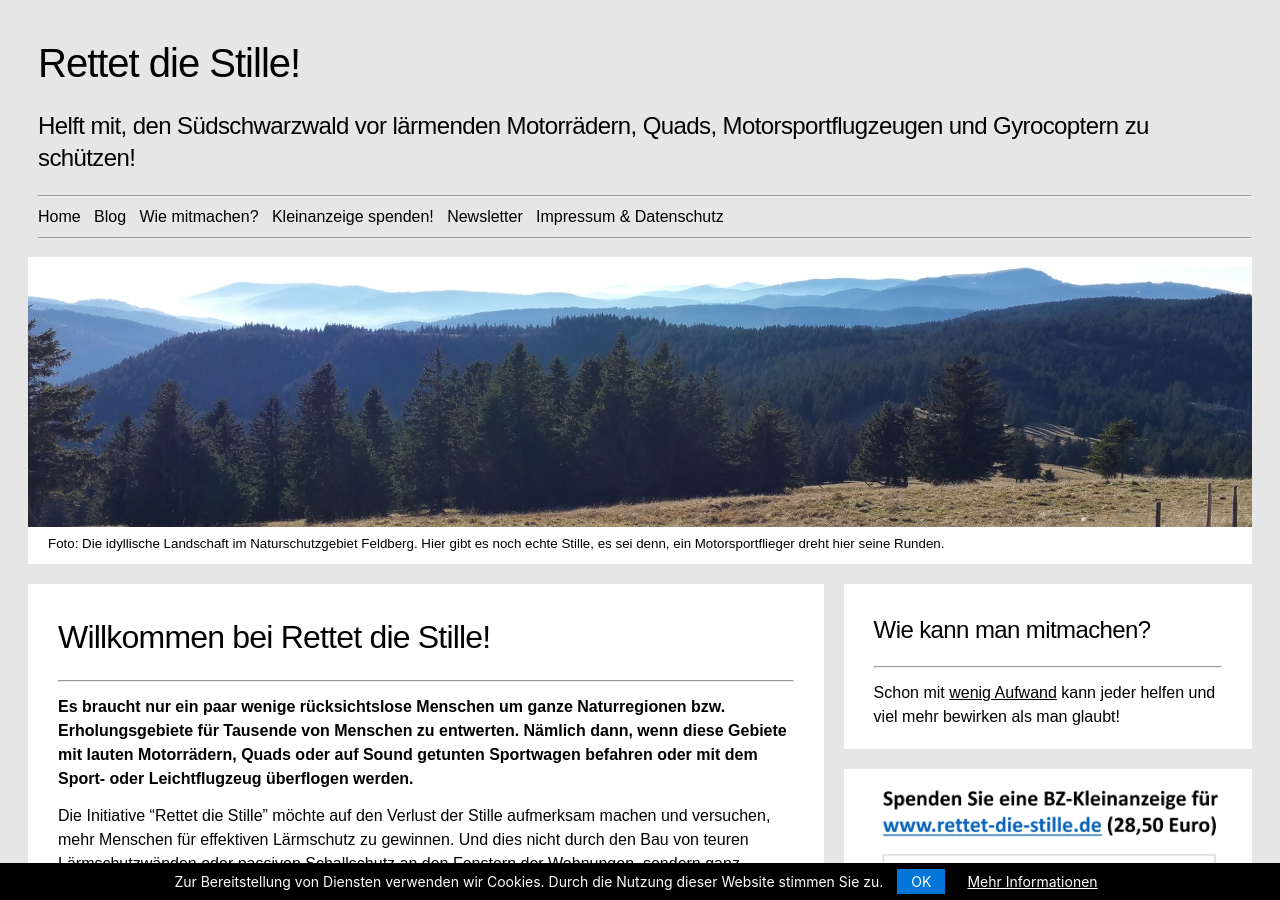
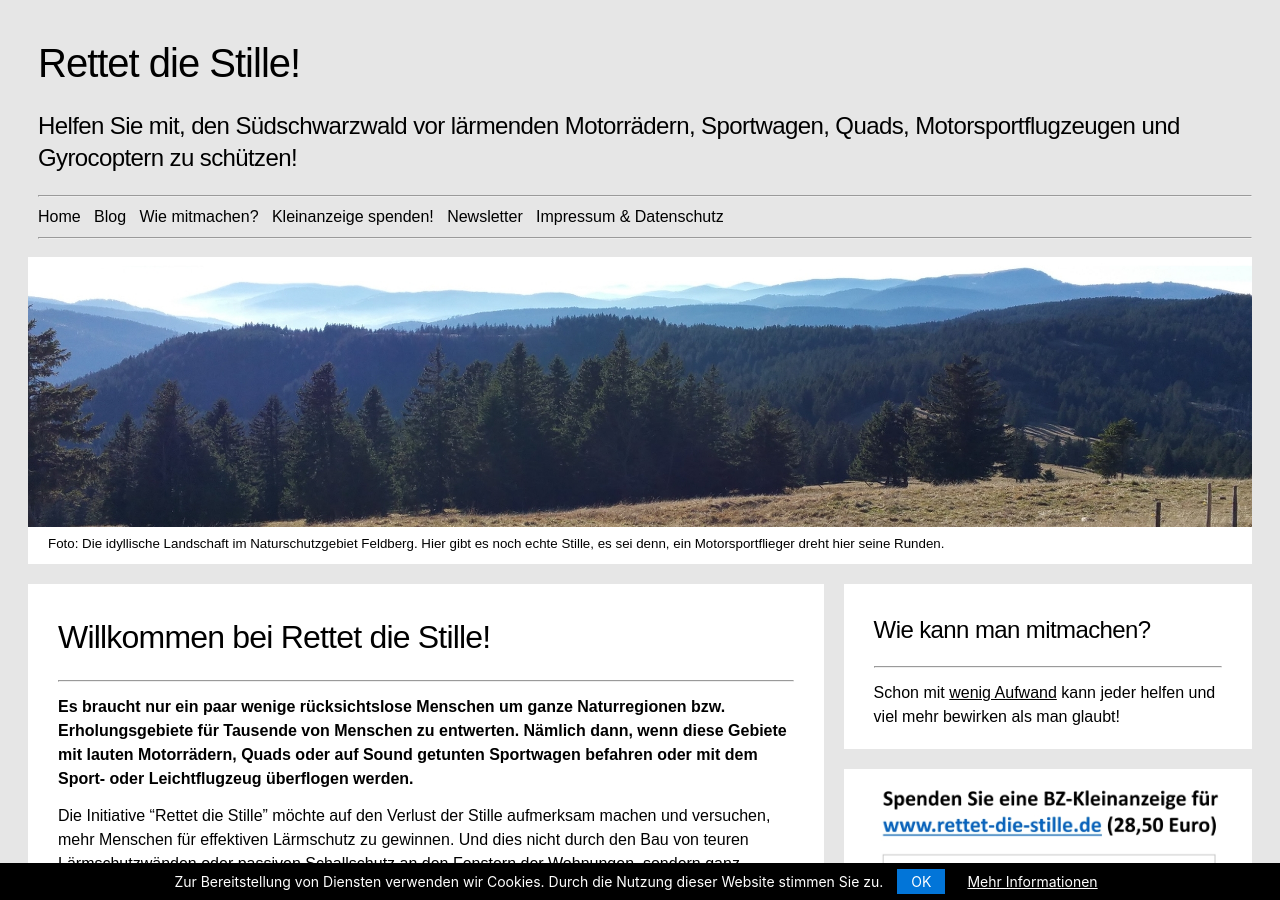
Before and after one commit to rettet-die-stille/rettet-die-stille.github.io, a Jekyll site: the page built from index.md, in a window 1280 px wide and 900 px high. Built offline with Jekyll 4.4.1, drawn with Linux system fonts in a browser that asks for light colours.

Commit message:
Update _nav.html

```diff
--- a/_includes/_nav.html
+++ b/_includes/_nav.html
@@ -3,7 +3,7 @@
         <a href="/">Rettet die Stille!</a>
     </h1>
     <h2>
-        Helft mit, den Südschwarzwald vor lärmenden Motorrädern, Quads, Motorsportflugzeugen und Gyrocoptern zu schützen!
+        Helfen Sie mit, den Südschwarzwald vor lärmenden Motorrädern, Sportwagen, Quads, Motorsportflugzeugen und Gyrocoptern zu schützen!
     </h2>
     <hr>
     <div style="text-align: left;margin-left: 0.2;">
```
